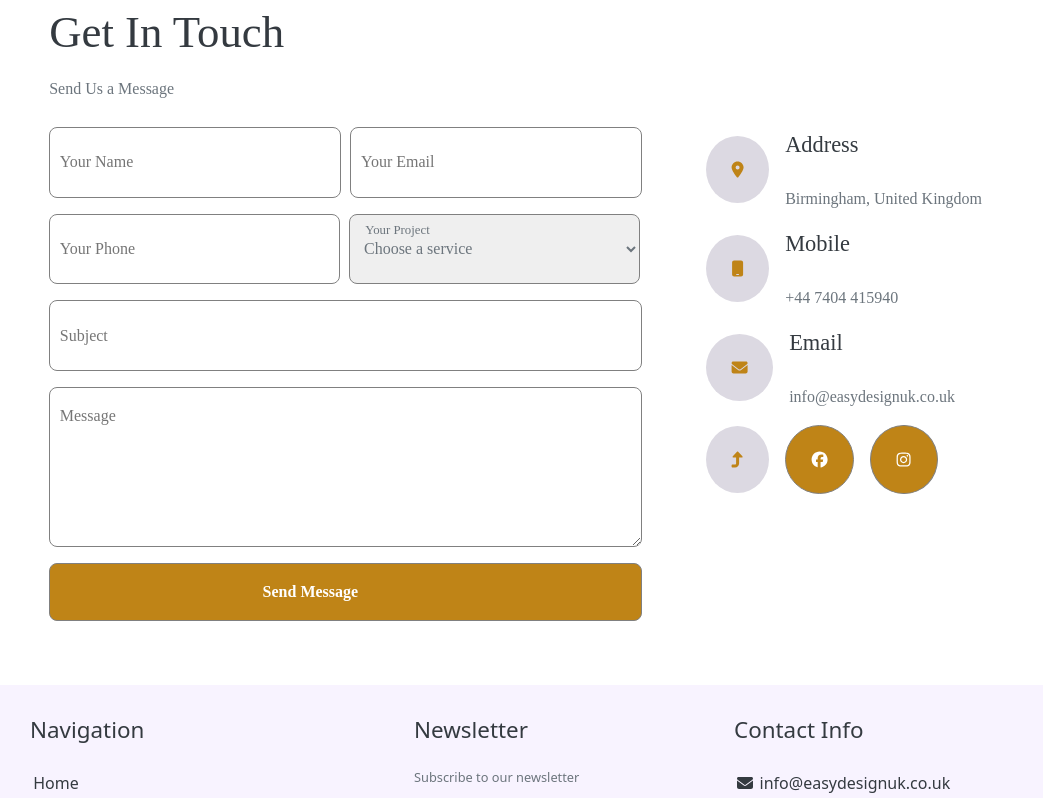
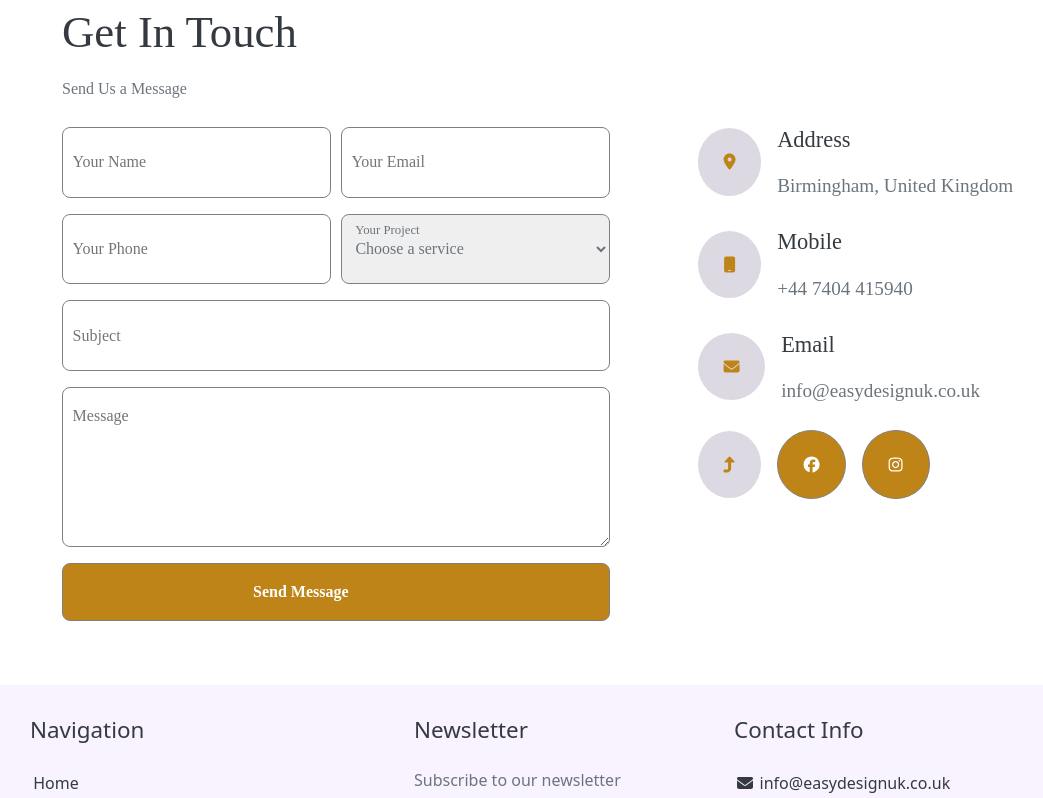
Before and after one commit to Khalifa-pendrops/EasyDesign-UK, a React (Vite) app: page /routedcontact in a window 1280 px wide. Shown: the part 700-1498 px from the top of the page, without its empty margins (98-1141 px from the left). Built offline with nearby package versions, Linux system fonts and the light colour scheme.

Commit message:
all components ready minus map location component mount and moving shapes

```diff
--- a/src/Components/About.jsx
+++ b/src/Components/About.jsx
@@ -31,7 +31,7 @@ function About() {
           />
         </div>
         <div
-          className="home-about-right d-flex flex-column justify-content-center align-items-center"
+          className="home-about-right d-flex flex-column justify-content-center align-items-start"
           data-aos="fade-up"
         >
           <div className="about-top-header" data-aos="fade-up">
--- a/src/Components/Pricing.jsx
+++ b/src/Components/Pricing.jsx
@@ -25,8 +25,8 @@ function Pricing() {
           className="pricing-top-div d-flex flex-column justify-content-center align-items-center text-center"
           data-aos="fade-up"
         >
-          <h4 className="display">Pricing Plan</h4>
-          <h1 className="display">Not Sure Which Plan Is For You?</h1>
+          <h4 className="">Pricing Plan</h4>
+          <h1 className="">Not Sure Which Plan Is For You?</h1>
           <p className="lh-lg w-75">
             Our pricing is flexible and tailored to each project. We cater to
             both UK and international clients, offering customized web solutions
--- a/src/Components/RoutedContactPage.jsx
+++ b/src/Components/RoutedContactPage.jsx
@@ -49,7 +49,7 @@ function RoutedContactPage() {
     <div className="rounted-contect-main-container">
       <Header />
       <div className="routed-contact-div container-fluid">
-        <div className="routed-contact-header">
+        <div className="routed-contact-header w-100">
           <h1>Contact Us</h1>
           <Link className="contact-linked" to="/">
             <p>
@@ -62,7 +62,7 @@ function RoutedContactPage() {
           <div className="routed-contact-card-head" data-aos="fade-up">
             <h4 className="display-6">Contact Us</h4>
             <h1 className="display-3">Get In Touch With Us</h1>
-            <p className="w-50">
+            <p className="w-100">
               We'd love to hear from you! Whether you have a question about our
               services, need a project quote, or just want to say hello, our
               team is here to help. Reach out to us using the form below, and
@@ -70,12 +70,15 @@ function RoutedContactPage() {
             </p>
           </div>
 
-          <div className="routed-contact-form d-flex flex-column flex-sm-row">
-            <div className="form-left" data-aos="fade-right">
+          <div className="routed-contact-form d-flex flex-column flex-sm-row justify-content-center container-xxl container-sm-fluid">
+            <div
+              className="form-left d-flex flex-column justify-content-center align-items-start container"
+              data-aos="fade-right"
+            >
               <h1>Get In Touch</h1>
               <p>Send Us a Message</p>
               <form method="post">
-                <div className="input-row">
+                <div className="input-row d-flex justify-content-center alighn-items-center">
                   <input
                     type="text"
                     name="name"
@@ -94,7 +97,7 @@ function RoutedContactPage() {
                   />
                 </div>
 
-                <div className="input-row">
+                <div className="input-row d-flex justify-content-center alighn-items-center">
                   <input
                     type="phone"
                     name="phoneNumber"
@@ -140,13 +143,16 @@ function RoutedContactPage() {
                 </button>
               </form>
             </div>
-            <div className="form-right" data-aos="fade-left">
-              <div className="form-right-item">
+            <div
+              className="form-right d-flex flex-column justify-content-center align-items-start container gap-4"
+              data-aos="fade-left"
+            >
+              <div className="form-right-item d-flex justify-content-center align-item-center">
                 <FontAwesomeIcon
                   className="routed-contact-icon"
                   icon={faLocationDot}
                 />
-                <div className="right-item">
+                <div className="right-item d-flex flex-column justify-content-center align-item-center">
                   <p>Address</p>
                   <span>Birmingham, United Kingdom</span>
                 </div>
--- a/src/Components/Style.css
+++ b/src/Components/Style.css
@@ -397,6 +397,7 @@ nav ul li a:focus {
     border-bottom: 1px solid rgb(235, 235, 235);
     padding-bottom: .2rem !important;
     position: relative;
+    color: var(--bs-h1-text);
 }
 
 
@@ -640,14 +641,28 @@ footer {
 
     .hero-left h1,
     .about-h1 {
-        width: 100% !important;
-        font-size: 2.2rem !important;
+        font-size: 2rem !important;
         text-align: center !important;
     }
 
+    .hero-left h1 {
+        width: 50% !important;
+        text-align: start !important;
+    }
+
     .hero-left p {
-        width: 100% !important;
-        text-align: center !important;
+        width: 50% !important;
+        text-align: start !important;
+    }
+
+    .about-top-header h1,
+    .about-top-header h4,
+    .home-about-right p {
+        text-align: start !important;
+    }
+
+    .about-top-header h1 {
+        width: 60%;
     }
 
     .about-p {
@@ -662,7 +677,7 @@ footer {
     .show-image,
     .features-image {
         display: block !important;
-        width: 100% !important;
+        width: 80% !important;
         height: auto !important;
     }
 
@@ -671,8 +686,8 @@ footer {
     }
 
     .home-about-right {
-        align-items: center;
-        text-align: center !important;
+        align-items: start !important;
+        text-align: start !important;
     }
 
     .web-dev-div,
@@ -681,6 +696,10 @@ footer {
     .design-div,
     .icon-div {
         width: 90%;
+    }
+
+    .display-3 {
+        width: 60% !important;
     }
 
     .icon-div {
@@ -723,6 +742,13 @@ footer {
         width: 80%;
     }
 
+    .pricing-top-div h1,
+    .hero-h1 {
+        font-size: 2rem !important;
+        width: 20rem !important;
+        color: var(--bs-h1-text);
+    }
+
     .pricing-card {
         width: 100% !important;
     }
@@ -757,13 +783,17 @@ footer {
         margin-left: 2rem !important;
     }
 
+    .routed-contact-form {
+        margin-left: 0rem !important;
+    }
+
+    .routed-contact-card-head p {
+        width: 100% !important;
+    }
+
 }
 
 /*ROUTED CONTACT PAGE STARTS HERE*/
-.rounted-contect-main-container {
-    width: 100vw;
-}
-
 .routed-contact-div {
     display: flex;
     flex-direction: column;
@@ -836,17 +866,15 @@ footer {
 
 .routed-contact-card-head p {
     text-align: center;
-    width: 60rem;
     line-height: 1.6;
+    width: 60% !important;
 }
 
 .routed-contact-form {
     height: 100%;
-    display: flex;
-    align-items: center;
-    gap: 2rem;
     margin-top: 2rem;
-    margin-left: 10%;
+    gap: 4rem;
+    margin-left: 7rem;
 }
 
 .form-left {
@@ -873,7 +901,6 @@ footer {
 }
 
 .input-row {
-    display: flex;
     gap: .6rem;
     position: relative;
 }
@@ -888,16 +915,16 @@ select {
     color: #6c757d;
 }
 
-label {
+.input-row label {
     font-size: .8rem;
-    color: #6c757d;
+    color: #6c757d !important;
     position: absolute;
     left: 53.5%;
     top: 10%;
 }
 
-select .disabled-colored-select {
-    background-color: rgb(224, 224, 224);
+.input-row select .disabled-colored-select {
+    background-color: rgb(224, 224, 224) !important;
 }
 
 select:focus,
@@ -935,11 +962,7 @@ form textarea {
 }
 
 .form-right {
-    display: flex;
-    flex-direction: column;
-    align-items: flex-start;
-    gap: 1rem;
-    margin-left: 2rem;
+    gap: .4rem;
     transform: translateX(1000px);
     opacity: 0;
 }
@@ -952,9 +975,7 @@ form textarea {
 }
 
 .right-item {
-    display: flex;
-    flex-direction: column;
-    gap: .6rem;
+    gap: 0rem !important;
 }
 
 .right-item p {
@@ -964,7 +985,7 @@ form textarea {
 }
 
 .right-item span {
-    font-size: 1rem;
+    font-size: 1.2rem;
     color: #6c757d;
 }
 
```
